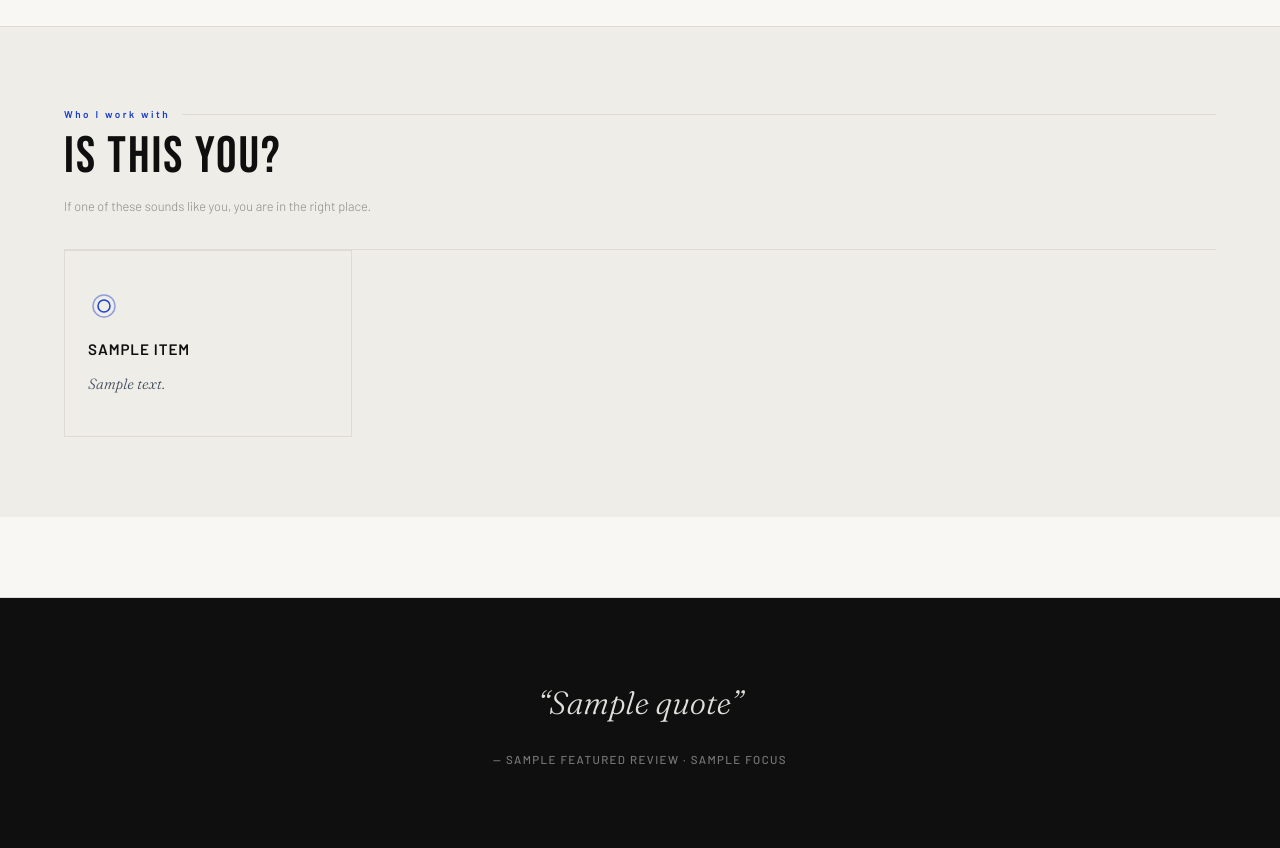
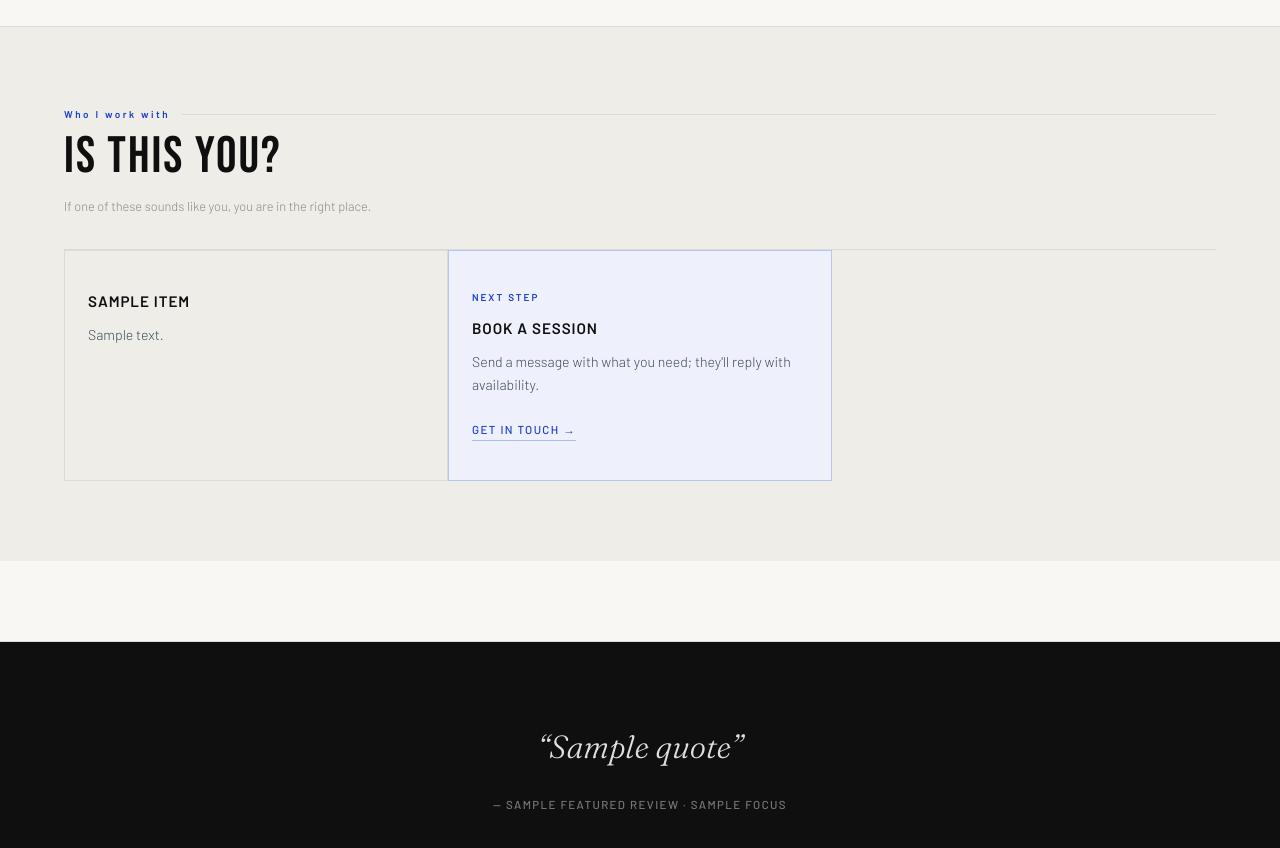
Before and after one commit to RoyKeane94/forma, a Django app: template forma_project/pages/templates/pages/trainer_profile.html in a window 1280 px wide. Shown: the part 971-1819 px from the top of the page. Run offline with Django 5.2, Linux system fonts and the light colour scheme; tables that the repository leaves empty hold one stand-in row (values such as "Sample post"); the template is opened without the code that fills it: values that come from a table or form of the project are taken from there, most other values are stand-ins (such as "Sample title", 1, 10 or a date in 2020).

Commit message:
Fixed the who I target

```diff
--- a/forma_project/pages/templates/pages/trainer_profile.html
+++ b/forma_project/pages/templates/pages/trainer_profile.html
@@ -178,23 +178,38 @@
       <h2 class="font-display text-[clamp(2rem,4vw,3.25rem)] font-normal uppercase leading-[1.05] tracking-[0.04em] text-ink">Is this you?</h2>
       <p class="mt-3 max-w-[60ch] font-body text-[0.8rem] font-light leading-relaxed text-muted">If one of these sounds like you, you are in the right place.</p>
     </div>
-    <div class="grid w-full grid-cols-1 border-t border-rule sm:grid-cols-2 lg:grid-cols-4">
+    <div class="grid w-full grid-cols-1 border-t border-rule md:grid-cols-3">
       {% for item in who_i_work_with_items %}
-      <div class="flex flex-col gap-4 px-5 py-8 ring-1 ring-inset ring-rule sm:px-6 sm:py-10">
-        <div class="text-blue" aria-hidden="true">
-          <svg class="h-8 w-8" viewBox="0 0 32 32" fill="none" xmlns="http://www.w3.org/2000/svg">
-            <circle cx="16" cy="16" r="6" stroke="currentColor" stroke-width="1.5"/>
-            <circle cx="16" cy="16" r="11" stroke="currentColor" stroke-width="1.5" opacity="0.45"/>
-          </svg>
-        </div>
-        <div>
-          <p class="font-body text-[0.95rem] font-semibold uppercase tracking-[0.06em] text-ink">{{ item.title }}</p>
-          {% if item.description %}
-          <p class="mt-3 font-serif text-[0.92rem] font-light italic leading-[1.65] text-slate">{{ item.description }}</p>
-          {% endif %}
-        </div>
+      <div class="flex min-h-full flex-col px-5 py-8 ring-1 ring-inset ring-rule sm:px-6 sm:py-10">
+        <p class="font-body text-[0.95rem] font-semibold uppercase tracking-[0.06em] text-ink">{{ item.title }}</p>
+        {% if item.description %}
+        <p class="mt-3 font-body text-[0.88rem] font-light not-italic leading-relaxed text-slate">{{ item.description }}</p>
+        {% endif %}
       </div>
       {% endfor %}
+      <a
+        href="#enquire"
+        class="group flex min-h-full flex-col justify-between gap-6 bg-blue-light px-5 py-8 no-underline ring-1 ring-inset ring-blue/25 transition-colors hover:bg-blue-light/80 hover:ring-blue/40 sm:px-6 sm:py-10"
+      >
+        <div>
+          <p class="font-body text-[0.62rem] font-semibold uppercase tracking-[0.2em] text-blue">Next step</p>
+          <p class="mt-3 font-body text-[0.95rem] font-semibold uppercase tracking-[0.06em] text-ink">
+            {% if profile.free_consultation %}Book a free consultation{% else %}Book a session{% endif %}
+          </p>
+          <p class="mt-3 font-body text-[0.88rem] font-light not-italic leading-relaxed text-slate">
+            {% if profile.free_consultation %}
+            A short call to align on goals and fit before you commit to training.
+            {% else %}
+            Send a message with what you need; they&apos;ll reply with availability.
+            {% endif %}
+          </p>
+        </div>
+        <span
+          class="inline-flex w-fit items-center gap-2 border-b border-blue/30 pb-0.5 font-body text-[0.72rem] font-medium uppercase tracking-wide-3 text-blue transition-colors group-hover:border-blue"
+        >
+          Get in touch →
+        </span>
+      </a>
     </div>
   </div>
   {% endif %}
```
Also changed, not shown: forma_project/static/css/tailwind.css.
